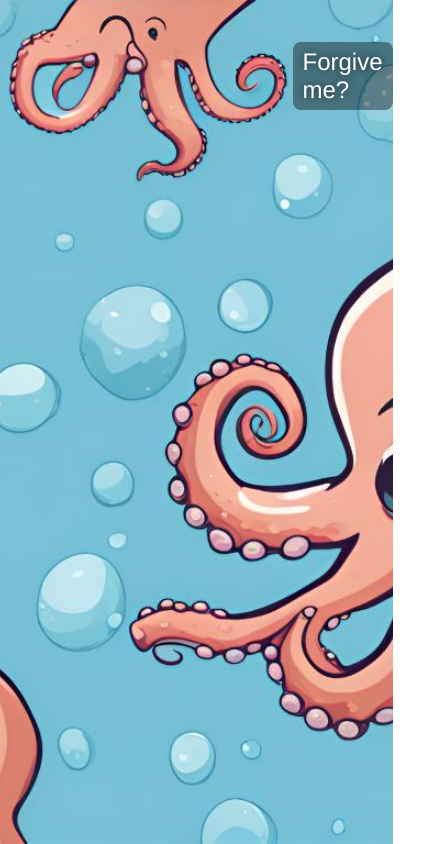
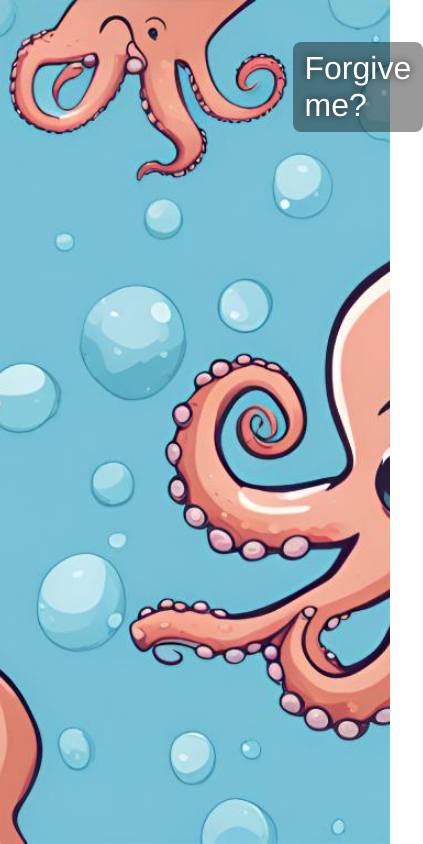
Before and after one commit to Raghav10j/apology-website, a plain HTML site: page index.html in a window 390 px wide. Shown: the whole page, 423 px wide, since content can reach past the window. Drawn offline with Linux system fonts and the light colour scheme.

Commit message:
Update index.html

```diff
--- a/index.html
+++ b/index.html
@@ -20,7 +20,8 @@
             background-image: url('image2.jpg');
             background-repeat: no-repeat;
             background-position: center center;
-            background-size: 100% 100%; /* Forces the image to stretch and cover the entire screen */
+            background-size: cover;
+            background-attachment: fixed;
             font-family: 'Helvetica Neue', sans-serif;
         }
 
@@ -36,15 +37,11 @@
             background-color: rgba(0, 0, 0, 0.4);
         }
 
-        /* Media query for devices with a max-width of 600px (phones) */
-        @media only screen and (max-width: 600px) {
-            .bouncing-text {
-                font-size: 1.5em; /* Adjust text size for smaller screens */
-                padding: 6px 10px;
-            }
-
+        /* Media query specifically targeting iPhones */
+        @media screen and (max-device-width: 812px) and (-webkit-min-device-pixel-ratio: 2) {
             body {
-                background-size: cover; /* Ensure the image covers the screen on small devices */
+                background-size: 100vw 100vh; /* Force background to cover the entire screen */
+                background-attachment: scroll; /* Adjust the attachment to avoid issues on mobile */
             }
         }
 
```
